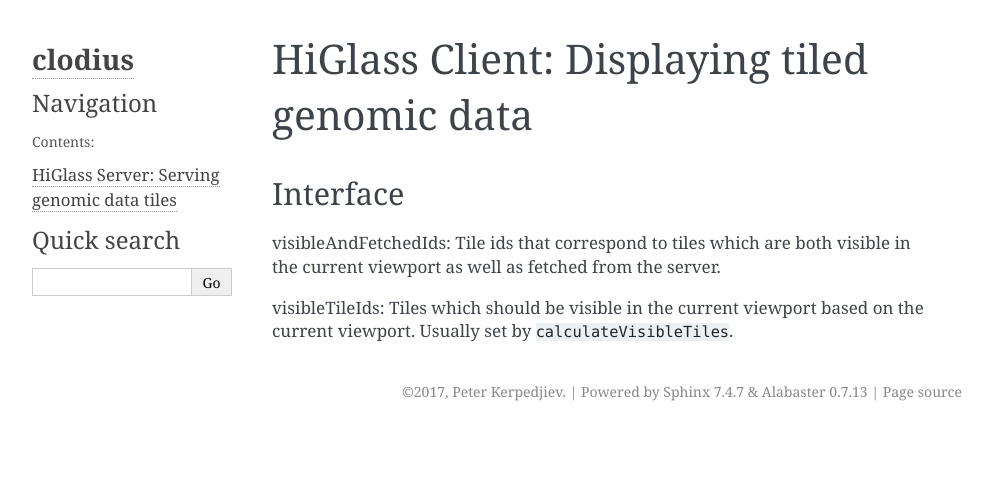
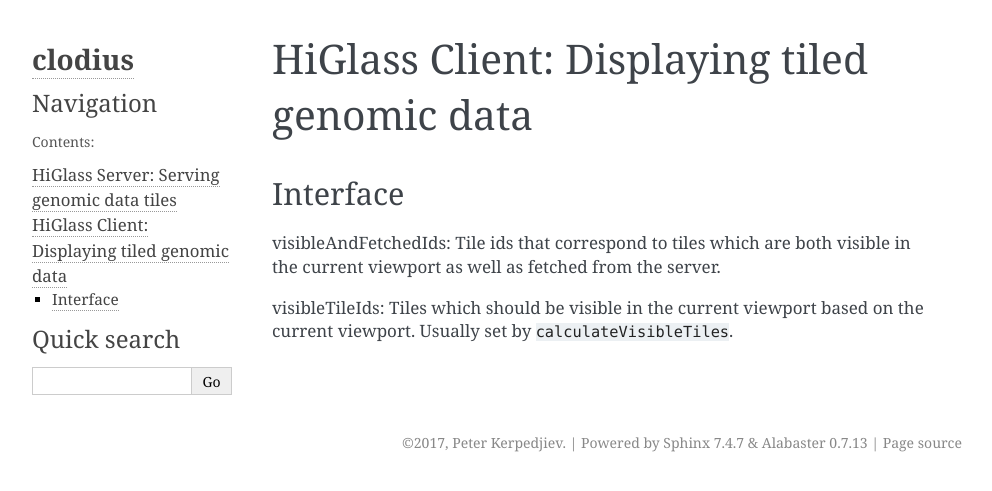
Before and after one commit to higlass/clodius, a Sphinx documentation site: the page built from docs/higlass_client.rst, in a window 1280 px wide. Shown: the top 491 px of the page, without its empty margins (148-1140 px from the left). Built offline with Sphinx 7.4.7, drawn with Linux system fonts in a browser that asks for light colours; formulas are drawn with MathJax 3; pages that are not in the unit, such as notebooks, are missing from menus.

```diff
--- a/docs/index.rst
+++ b/docs/index.rst
@@ -11,6 +11,8 @@ Clodius: Big data aggregation for visualization
     :caption: Contents:
 
     higlass_server
+    higlass_client
+    gene_annotations
 
 .. contents:: :local:
 
```
Also changed, not shown: 1 other file.
